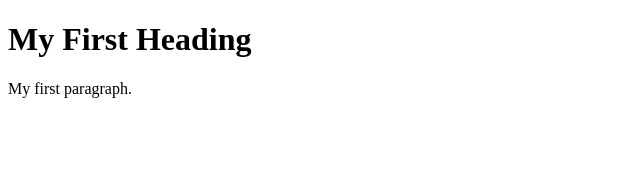
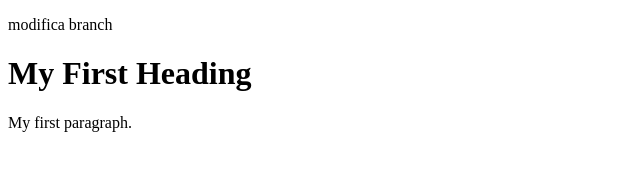
Before and after one commit to SalimFnaiqi/Corso-dit2023, a plain HTML site: page homepage.html in a window 1280 px wide. Shown: the whole page, without its empty margins (0-640 px from the left). Drawn offline with Linux system fonts and the light colour scheme.

Commit message:
seconda mod

```diff
--- a/homepage.html
+++ b/homepage.html
@@ -4,7 +4,7 @@
 <title>Page Title</title>
 </head>
 <body>
-<p></p>
+<p>modifica branch</p>
 
 <h1>My First Heading</h1>
 <p>My first paragraph.</p>
```
